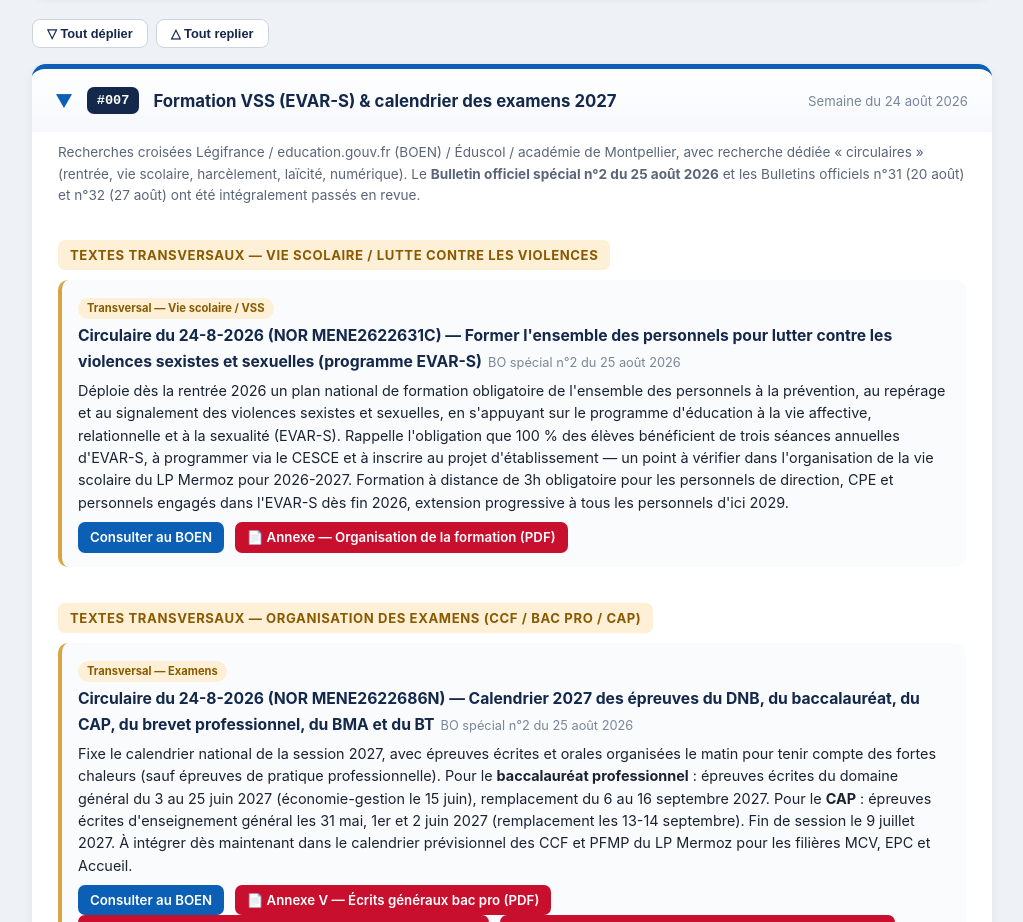
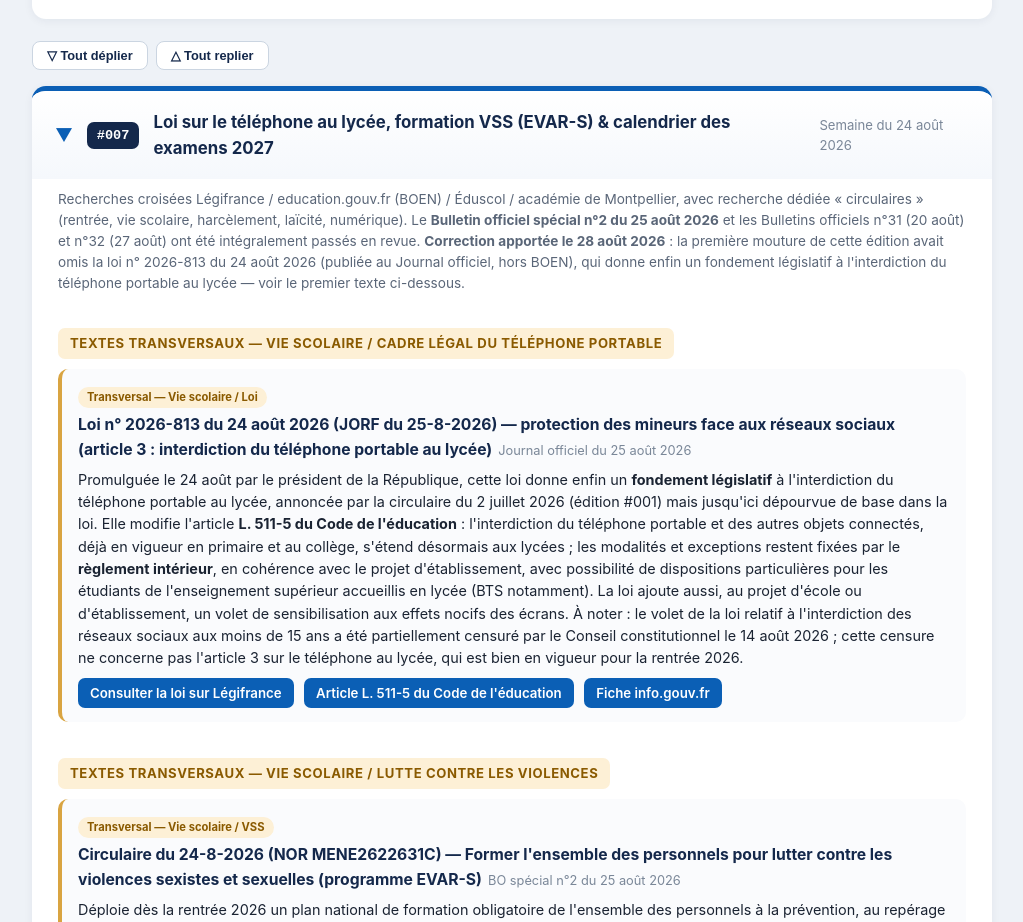
Before and after one commit to alaryk34/veille-mermoz, a plain HTML site: page index.html in a window 1280 px wide. Shown: the part 1155-2077 px from the top of the page, without its empty margins (128-1151 px from the left). Drawn offline with Linux system fonts and the light colour scheme.

Commit message:
Mise a jour veille - 2026-08-28 11:45

```diff
--- a/index.html
+++ b/index.html
@@ -224,7 +224,7 @@
           <td class="index-num">#007</td>
           <td>Semaine du 24 août 2026</td>
           <td>Bulletin spécial n°2 — formation VSS (EVAR-S) &amp; calendrier des examens 2027</td>
-          <td><a href="#edition-007">Circulaire du 24-8-2026 sur la formation à la lutte contre les violences sexistes et sexuelles (EVAR-S) · Circulaire du 24-8-2026 fixant le calendrier 2027 des épreuves (bac pro, CAP) · BO n°31 et n°32 vérifiés, rien de spécifique MCV/EPC/Accueil</a></td>
+          <td><a href="#edition-007">Loi n° 2026-813 du 24-8-2026 (fondement légal de l'interdiction du téléphone portable au lycée, correction du 28/08) · Circulaire du 24-8-2026 sur la formation à la lutte contre les violences sexistes et sexuelles (EVAR-S) · Circulaire du 24-8-2026 fixant le calendrier 2027 des épreuves (bac pro, CAP) · BO n°31 et n°32 vérifiés, rien de spécifique MCV/EPC/Accueil</a></td>
         </tr>
         <tr>
           <td class="index-num">#006</td>
@@ -276,12 +276,22 @@
     <summary>
       <span class="chev">▶</span>
       <span class="ed-num">#007</span>
-      <span class="ed-title">Formation VSS (EVAR-S) &amp; calendrier des examens 2027</span>
+      <span class="ed-title">Loi sur le téléphone au lycée, formation VSS (EVAR-S) &amp; calendrier des examens 2027</span>
       <span class="ed-date">Semaine du 24 août 2026</span>
     </summary>
     <div class="edition-body">
 
-      <p class="lead">Recherches croisées Légifrance / education.gouv.fr (BOEN) / Éduscol / académie de Montpellier, avec recherche dédiée « circulaires » (rentrée, vie scolaire, harcèlement, laïcité, numérique). Le <strong>Bulletin officiel spécial n°2 du 25 août 2026</strong> et les Bulletins officiels n°31 (20 août) et n°32 (27 août) ont été intégralement passés en revue.</p>
+      <p class="lead">Recherches croisées Légifrance / education.gouv.fr (BOEN) / Éduscol / académie de Montpellier, avec recherche dédiée « circulaires » (rentrée, vie scolaire, harcèlement, laïcité, numérique). Le <strong>Bulletin officiel spécial n°2 du 25 août 2026</strong> et les Bulletins officiels n°31 (20 août) et n°32 (27 août) ont été intégralement passés en revue. <strong>Correction apportée le 28 août 2026</strong> : la première mouture de cette édition avait omis la loi n° 2026-813 du 24 août 2026 (publiée au Journal officiel, hors BOEN), qui donne enfin un fondement législatif à l'interdiction du téléphone portable au lycée — voir le premier texte ci-dessous.</p>
+
+      <h3 class="groupe g-tr">Textes transversaux — Vie scolaire / cadre légal du téléphone portable</h3>
+      <div class="texte t-tr">
+        <span class="badge b-tr">Transversal — Vie scolaire / Loi</span><br>
+        <span class="ref">Loi n° 2026-813 du 24 août 2026 (JORF du 25-8-2026) — protection des mineurs face aux réseaux sociaux (article 3 : interdiction du téléphone portable au lycée)</span><span class="date">Journal officiel du 25 août 2026</span>
+        <p class="resume">Promulguée le 24 août par le président de la République, cette loi donne enfin un <strong>fondement législatif</strong> à l'interdiction du téléphone portable au lycée, annoncée par la circulaire du 2 juillet 2026 (édition #001) mais jusqu'ici dépourvue de base dans la loi. Elle modifie l'article <strong>L. 511-5 du Code de l'éducation</strong> : l'interdiction du téléphone portable et des autres objets connectés, déjà en vigueur en primaire et au collège, s'étend désormais aux lycées ; les modalités et exceptions restent fixées par le <strong>règlement intérieur</strong>, en cohérence avec le projet d'établissement, avec possibilité de dispositions particulières pour les étudiants de l'enseignement supérieur accueillis en lycée (BTS notamment). La loi ajoute aussi, au projet d'école ou d'établissement, un volet de sensibilisation aux effets nocifs des écrans. À noter : le volet de la loi relatif à l'interdiction des réseaux sociaux aux moins de 15 ans a été partiellement censuré par le Conseil constitutionnel le 14 août 2026 ; cette censure ne concerne pas l'article 3 sur le téléphone au lycée, qui est bien en vigueur pour la rentrée 2026.</p>
+        <a class="lien" href="https://www.legifrance.gouv.fr/jorf/id/JORFTEXT000054743001" target="_blank" rel="noopener">Consulter la loi sur Légifrance</a>
+        <a class="lien" href="https://www.legifrance.gouv.fr/codes/article_lc/LEGIARTI000037286581" target="_blank" rel="noopener">Article L. 511-5 du Code de l'éducation</a>
+        <a class="lien" href="https://www.info.gouv.fr/actualite/interdiction-des-telephones-portables-au-lycee-ce-que-dit-la-loi" target="_blank" rel="noopener">Fiche info.gouv.fr</a>
+      </div>
 
       <h3 class="groupe g-tr">Textes transversaux — Vie scolaire / lutte contre les violences</h3>
       <div class="texte t-tr">
```
